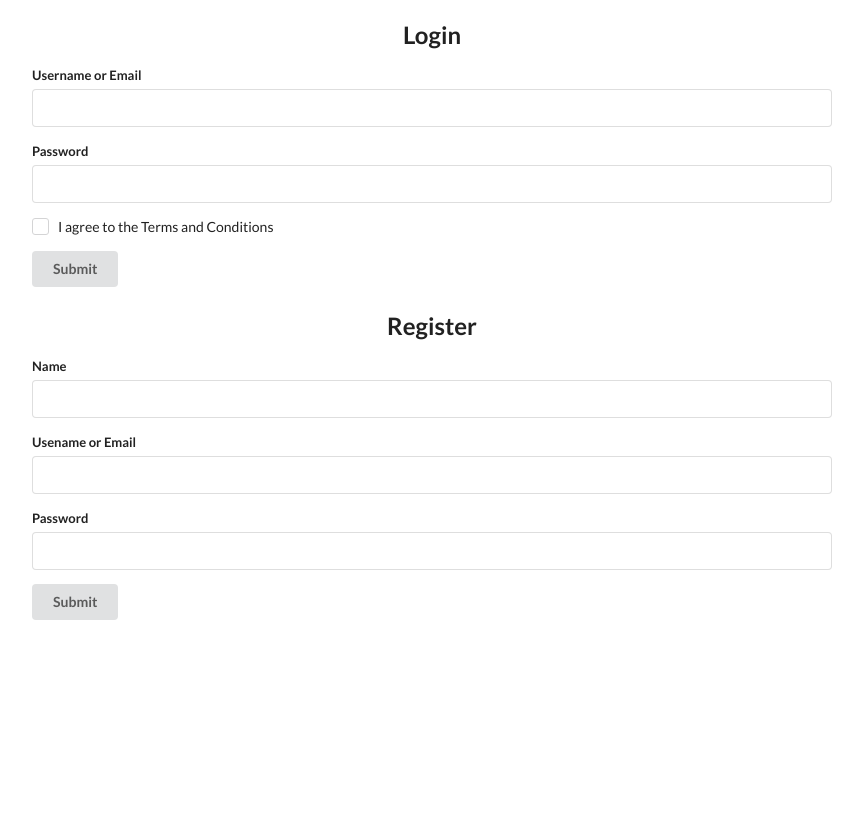
After one commit to vuonga7k8lah/leaningJquery, a PHP site: the page made by views/login.php in a window 1280 px wide. The commit adds this page. Shown: the whole page, without its empty margins (208-1071 px from the left). Run offline with PHP 8.4, Linux system fonts and the light colour scheme; the template is opened without the code that fills it, so the values that code supplies are empty; some libraries are stand-ins or nearby versions.

Commit message:
add register

```diff
--- a/Index.php
+++ b/Index.php
@@ -18,6 +18,9 @@ switch($action){
         case ($action==="Upload"):
             require_once 'views/upload.php';
             break;
+	case ($action==="login"):
+		require_once 'views/login.php';
+		break;
 }
 require_once "footer.php";
 //$data=file_get_contents(scandir(getcwd())[4]);
--- a/ajax.js
+++ b/ajax.js
@@ -68,7 +68,7 @@ $(document).ready(function(){
           var src = response[index];
 
           // Add img element in <div id='preview'>
-          $('#preview').append('<img src="'+src+'" width="200px;" height="200px">');
+          $('#preview').append('<img src="' + src + '" width="200px;" height="200px">');
         }
 
       }
@@ -77,3 +77,30 @@ $(document).ready(function(){
   });
 
 });
+$("#login").click(function (event) {
+  event.preventDefault();
+  let username = $('input[name="username"]').val();
+  let password = $('input[name="password"]').val();
+  $.ajax({
+    type: "POST", //kiểu post
+    url: "handleLogin.php",
+    data: {username: username, password: password},
+    success: function (data) {
+      alert(data);
+    },
+  });
+});
+$("#register").click(function (event) {
+  event.preventDefault();
+  let username1 = $('#username1').val();
+  let name = $('#name').val();
+  let password1 = $('#password1').val();
+  $.ajax({
+    type: "POST", //kiểu post
+    url: "handleRegister.php",
+    data: {username1: username1, password1: password1, name: name},
+    success: function (data) {
+      alert(data);
+    },
+  });
+});
--- a/header.php
+++ b/header.php
@@ -11,7 +11,7 @@
           href="./style.css">
     <style>
         #content {
-            width: 400px;
+            width: 800px;
             margin: 20px auto;
         }
     </style>
--- a/menu.php
+++ b/menu.php
@@ -1,5 +1,6 @@
-<div class="ui three item menu">
+<div class="ui four item menu">
   <a class="item <?=empty($action)?' active':''?>" href="http://127.0.0.1/Test/">Home</a>
   <a class="item <?=($action==='DSHC')?' active':''?>" href="http://127.0.0.1/Test/?action=DSHC">Danh Sách Hành Chính</a>
   <a class="item <?=($action==='Upload')?' active':''?>" href="http://127.0.0.1/Test/?action=Upload">UpLoad IMG</a>
+  <a class="item <?=($action==='login')?' active':''?>" href="http://127.0.0.1/Test/?action=login">Login</a>
 </div>
--- /dev/null
+++ b/views/login.php
@@ -0,0 +1,34 @@
+<h2 style="text-align: center">Login</h2>
+<form class="ui form" method="post">
+	<div class="field">
+		<label>Username or Email</label>
+		<input id="username" type="text" name="username" required>
+	</div>
+	<div class="field">
+		<label>Password</label>
+		<input id="password" type="password" name="password" required>
+	</div>
+	<div class="field">
+		<div class="ui checkbox">
+			<input type="checkbox" tabindex="0" class="hidden">
+			<label>I agree to the Terms and Conditions</label>
+		</div>
+	</div>
+	<button class="ui button" id="login">Submit</button>
+</form>
+<h2 style="text-align: center">Register</h2>
+<form class="ui form" method="post">
+	<div class="field">
+		<label>Name</label>
+		<input type="text" id="name" name="name" required>
+	</div>
+	<div class="field">
+		<label>Usename or Email</label>
+		<input type="text" id="username1" name="username" required>
+	</div>
+	<div class="field">
+		<label>Password</label>
+		<input type="password" id="password1" name="password" required>
+	</div>
+	<button class="ui button" id="register">Submit</button>
+</form>
```
Also changed, not shown: handleLogin.php (added, +11 -0 lines), handleRegister.php (added, +10 -0 lines).
